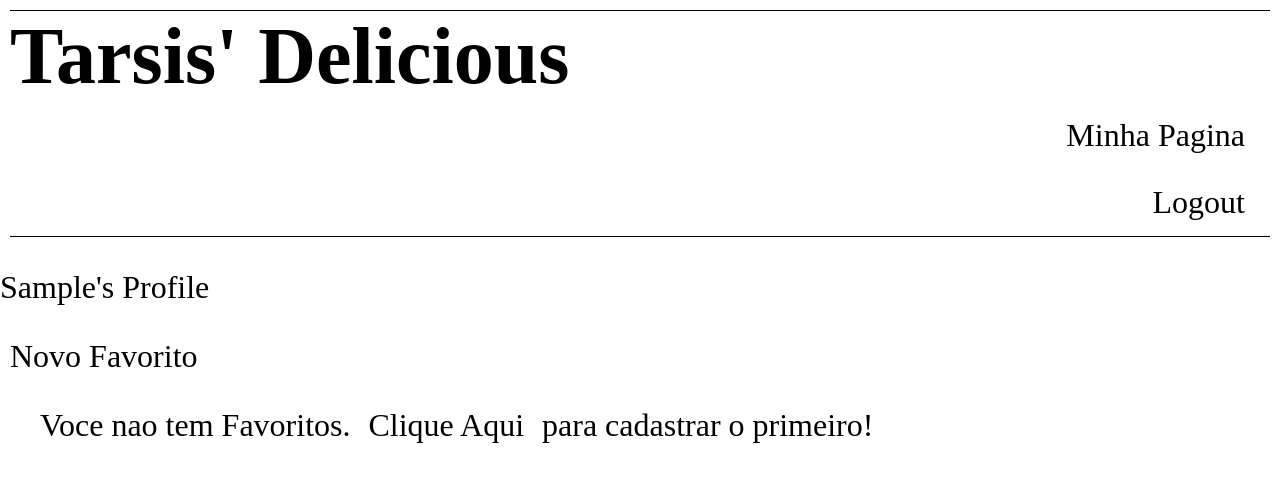
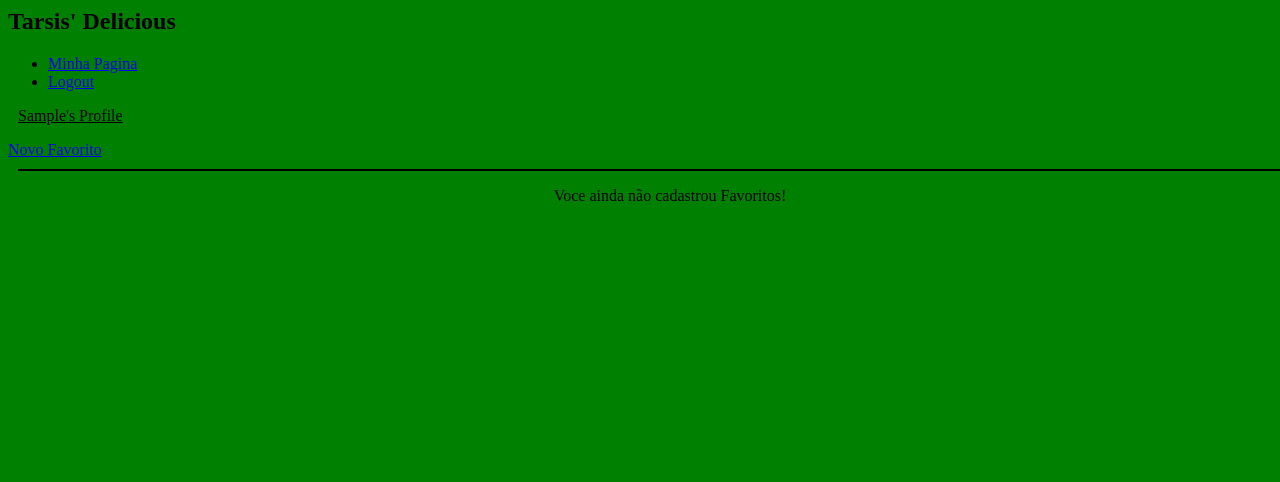
Before and after one commit to tarsisazevedo/globo.com-tasks, a Django app: page /meu_delicious/ in a window 1280 px wide. Shown: the top 482 px of the page. Run offline with Django 3.2, Linux system fonts and the light colour scheme; the visitor is signed in with stand-in values (Sample User, id 1); data that the repository does not hold is empty; parts of the project's set-up code (start-up, migrations or seed data) failed here and were passed over.

Commit message:
Modificar layout. Remover css duplicado.

```diff
--- /dev/null
+++ b/meu_delicious/media/css/profile.css
@@ -0,0 +1,21 @@
+#profile {
+  margin: 10px;
+  text-decoration: underline;
+}
+
+#menu-profile ul li a {
+  color: white;
+  border-left: 1px solid white;
+  border-right: 1px solid white;
+}
+
+#favoritos-pessoal {
+  margin: 10px;
+  border-top: 2px solid black;
+  float: left;
+  width: 100%;
+}
+
+#favoritos-pessoal p {
+  text-align: center;
+}
--- a/meu_delicious/templates/base.html
+++ b/meu_delicious/templates/base.html
@@ -6,7 +6,7 @@
     {% endblock scripts %}
 
     {% block styles %}
-      <link rel="stylesheet" type="text/css" href="{{ MEDIA_URL }}/css/index.css"/>
+      <link rel="stylesheet" type="text/css" href="{{ MEDIA_URL }}/css/base.css"/>
     {% endblock styles %}
   </head>
 
@@ -16,11 +16,11 @@
       <h2>Tarsis' Delicious</h2>
       <ul>
         {% if not user.is_authenticated %}
-		<li><a href="/cadastrar/">Cadastrar</a></li>
-        <li><a href="/login/">Login</a></li>
+          <li><a href="/cadastrar/" class="button">Cadastrar</a></li>
+          <li><a href="/login/" class="button">Login</a></li>
         {% else %}
-		<li><a href="/meu_delicious/">Minha Pagina</a></li>
-        <li><a href="/logout/">Logout</a></li>
+          <li><a href="/meu_delicious/" class="button">Minha Pagina</a></li>
+          <li><a href="/logout/" class="button">Logout</a></li>
         {% endif %}
       </ul>
       {% endblock menu %}
--- a/meu_delicious/templates/login.html
+++ b/meu_delicious/templates/login.html
@@ -17,7 +17,7 @@
         <td>{{ form.password }}</td>
     </tr>
     </table>
-    <p><a href="/cadastrar/">Clique aqui</a> para criar sua conta</p>
+    <p><a href="/cadastrar/" class="button">Clique aqui</a> para criar sua conta</p>
 
     <input type="submit" value="Login" />
   </form>
--- a/meu_delicious/templates/profile.html
+++ b/meu_delicious/templates/profile.html
@@ -1,13 +1,26 @@
 {% extends 'base.html' %}
 
+{% block styles %}
+  {{ block.super }}
+  <link rel="stylesheet" href="{{ MEDIA_URL}}/css/profile.css" type="text/css">
+{% endblock styles %}
+
 {% block conteudo %}
+  <div id="profile">
     <p>{{ user.first_name }}'s Profile</p>
+  </div>
+
+  <div id="menu-profile" class="button">
     <span><a href="/meu_delicious/novo_favorito">Novo Favorito</a></span>
+  </div>
+
+  <div id="favoritos-pessoal">
     <ul>
       {% for favorito in favoritos %}
         <li><a href='{{ favorito.url }}'>{{ favorito }}</a></li>
         {% empty %}
-	<p>Voce nao tem Favoritos. <a href='/meu_delicious/novo_favorito'>Clique Aqui</a> para cadastrar o primeiro!</p>
+        <p>Voce ainda não cadastrou Favoritos!</p>
       {% endfor %}
     </ul>
+  </div>
 {% endblock conteudo %}
```
Also changed, not shown: meu_delicious/templates/index.html (+22 -3 lines). Lines whose indentation alone changed are shown as unchanged.
